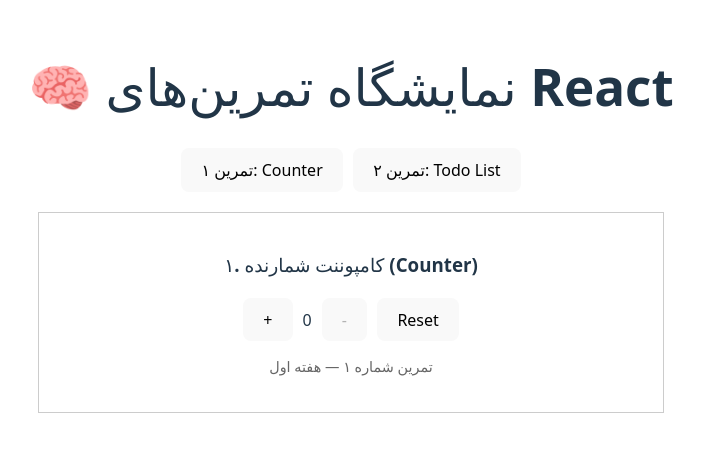
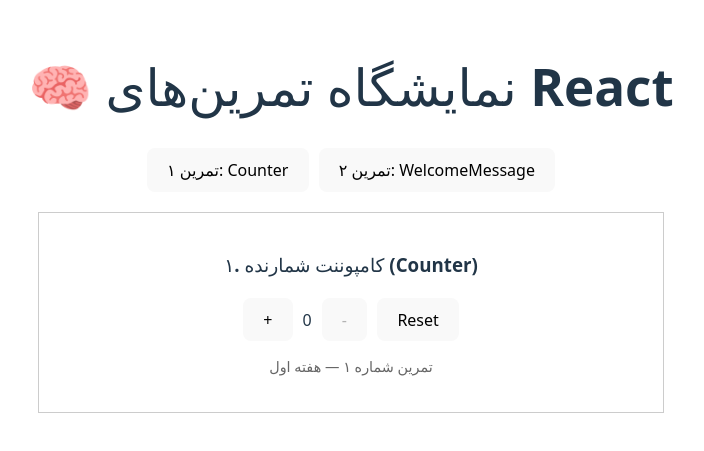
Before and after one commit to Ali-jalili/React-Learning-Protocols, a React (Vite) app: page / in a window 1280 px wide. Shown: the part 177-628 px from the top of the page, without its empty margins (289-993 px from the left). Built offline with nearby package versions, Linux system fonts and the light colour scheme.

Commit message:
`Added practice log entry for July 12, 2025, and updated README and App.jsx files`

```diff
--- a/src/App.jsx
+++ b/src/App.jsx
@@ -4,6 +4,7 @@
 import CounterDemo from "./components/01-counter/Counter.demo.jsx";
 // import TodoDemo from "./components/02-todo-list/Todo.demo.jsx"; // بعداً می‌سازیم
 import "./App.css";
+import WelcomeMessageDemo from "./components/02-WelcomeMessage/WelcomeMessage.demo.jsx";
 
 function App() {
   const [currentPractice, setCurrentPractice] = useState("counter");
@@ -19,14 +20,14 @@
         >
           تمرین ۱: Counter
         </button>
-        <button onClick={() => setCurrentPractice("todo")}>
-          تمرین ۲: Todo List
+        <button onClick={() => setCurrentPractice("WelcomeMessage")}>
+          تمرین ۲: WelcomeMessage
         </button>
         {/* بعداً دکمه‌های بیشتر */}
       </div>
 
       {currentPractice === "counter" && <CounterDemo />}
-      {currentPractice === "todo" && <TodoDemo />}
+      {currentPractice === "WelcomeMessage" && <WelcomeMessageDemo />}
     </div>
   );
 }
--- /dev/null
+++ b/src/components/02-WelcomeMessage/WelcomeMessage.demo.jsx
@@ -0,0 +1,16 @@
+/** @format */
+
+import WelcomeMessage from "./WelcomeMessage";
+
+function WelcomeMessageDemo() {
+  return (
+    <div style={{ padding: "20px", border: "1px solid #ccc", margin: "10px" }}>
+      <WelcomeMessage name={"Ali"} />
+    <p style={{ fontSize: "0.9rem", color: "#666" }}>
+        تمرین شماره 2 — هفته اول
+      </p>
+    </div>
+  );
+}
+
+export default WelcomeMessageDemo;
--- /dev/null
+++ b/src/components/02-WelcomeMessage/WelcomeMessage.jsx
@@ -0,0 +1,7 @@
+/** @format */
+
+function WelcomeMessage({ name = "Amin" }) {
+  return <h1>Welcome {name} </h1>;
+}
+
+export default WelcomeMessage;
```
Also changed, not shown: 2 other files (tests, documents, lock files or other folders).
